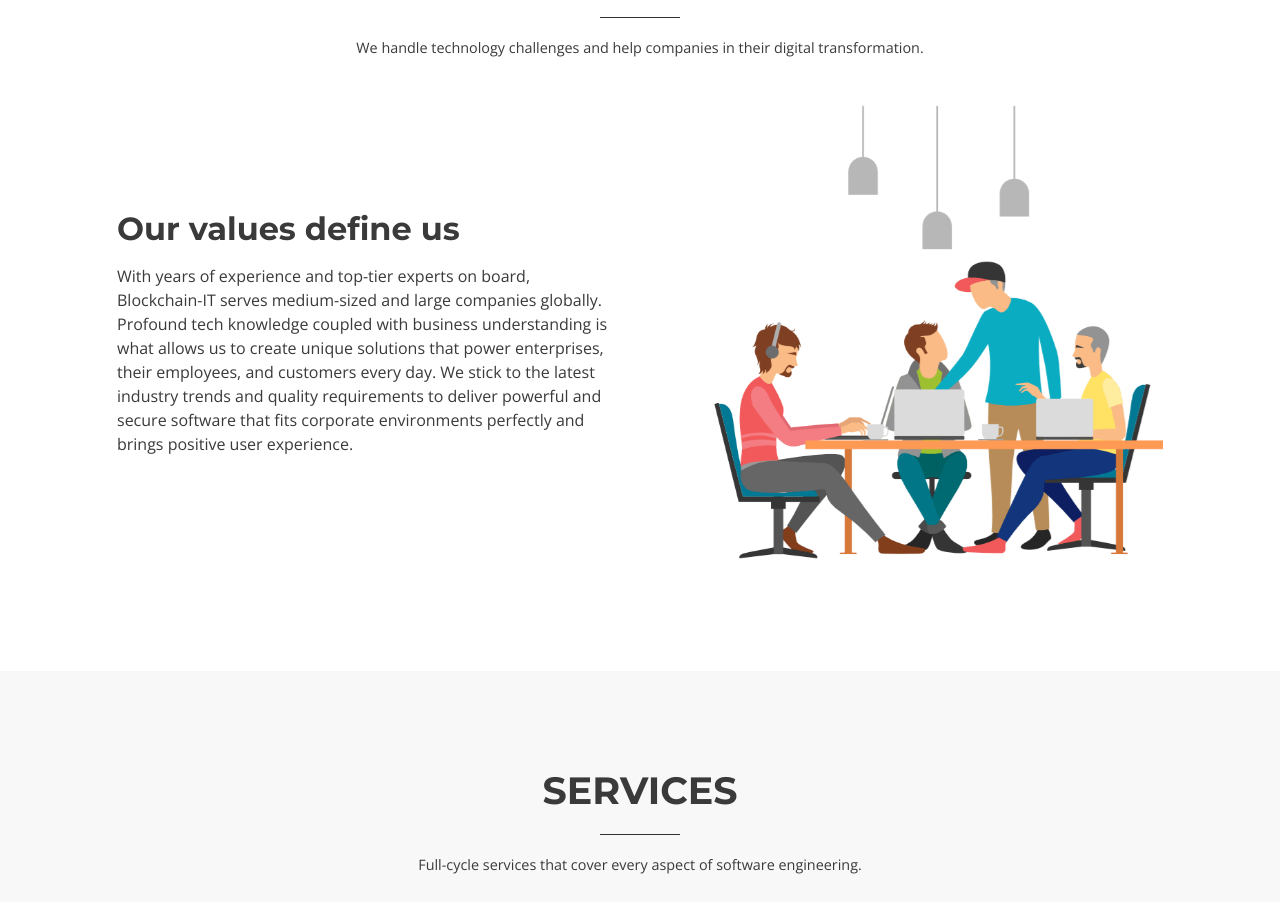
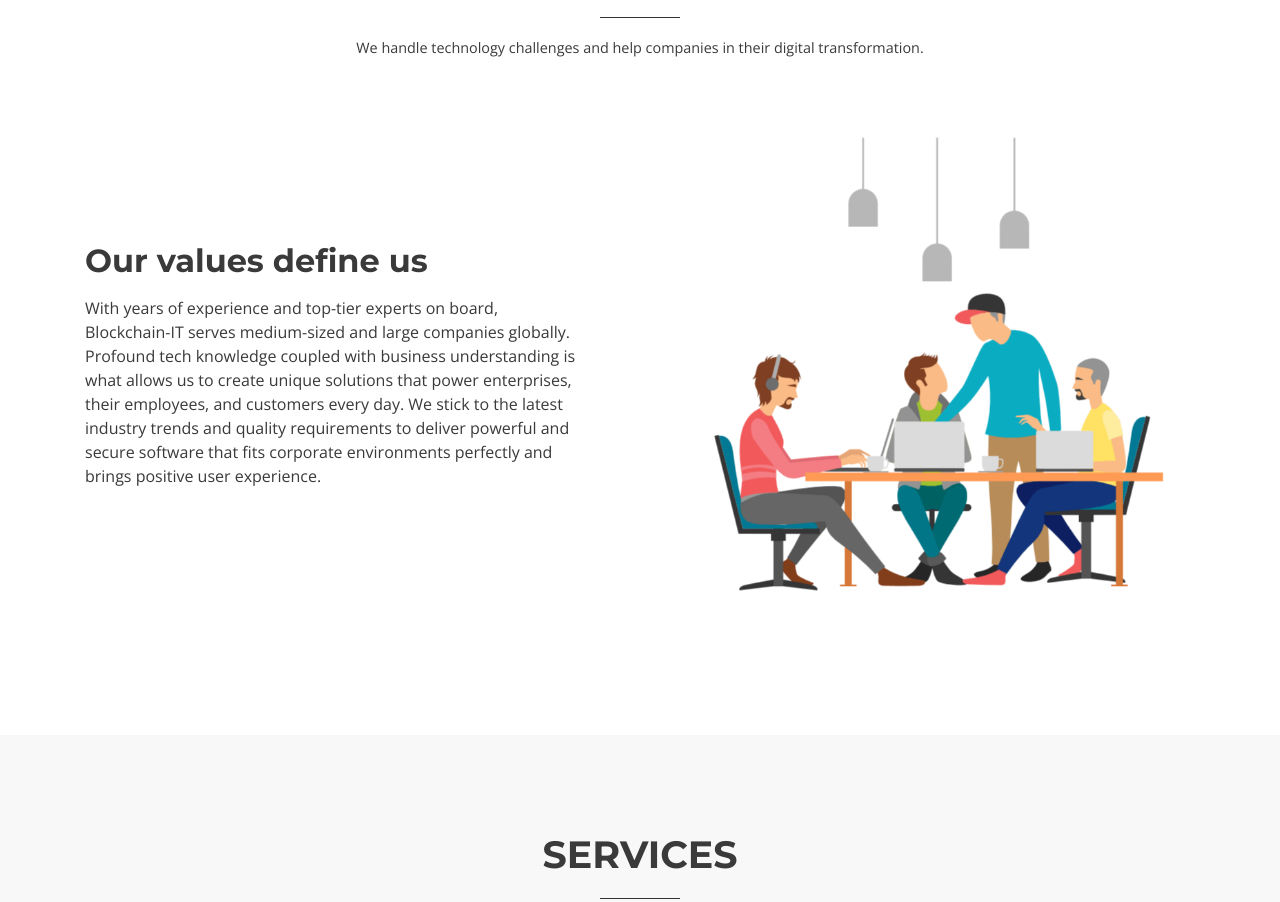
Before and after one commit to blockchain-it-hr/web, a website built with Parcel: page src/index.html in a window 1280 px wide. Shown: the part 1038-1940 px from the top of the page. Built offline with nearby package versions, Linux system fonts and the light colour scheme.

Commit message:
fix img width issue

```diff
--- a/src/index.html
+++ b/src/index.html
@@ -2,13 +2,11 @@
 <html lang="en">
 <head>
   <meta charset="UTF-8">
-  <meta name="viewport" content="width=device-width, initial-scale=1.0">
-  <meta http-equiv="X-UA-Compatible" content="ie=edge">
+  <meta name="viewport" content="width=device-width, initial-scale=1">
   <title>Blockchain-IT</title>
   <link rel="stylesheet" href="scss/main.scss">
   <link type="text/css" rel="stylesheet" href="https://cdnjs.cloudflare.com/ajax/libs/font-awesome/5.8.2/css/all.min.css" />
   <link type="text/css" rel="stylesheet" href="https://cdnjs.cloudflare.com/ajax/libs/animate.css/3.7.2/animate.min.css" />
-
 </head>
 <body>
   <header class="header animated fadeInDown">
--- a/src/scss/_core.scss
+++ b/src/scss/_core.scss
@@ -5,7 +5,7 @@ $break-sm: 800px;
 $break-md: 1000px;
 
 html {
-    -webkit-text-size-adjust: 100%;
+    box-sizing: border-box;
 }
 
 body {
--- a/src/scss/main.scss
+++ b/src/scss/main.scss
@@ -116,8 +116,10 @@
     max-width: 450px;
     max-height: 500px;
     margin-left: 6rem;
+    padding: 2rem;
 
     @media screen and (max-width: $break-md) {
+      width: 100%;
       margin-top: 3rem;
       margin-left: 0;
     }
```
